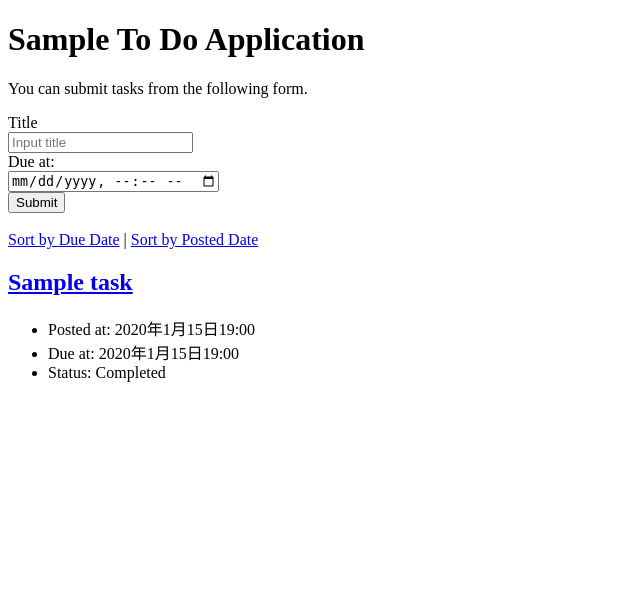
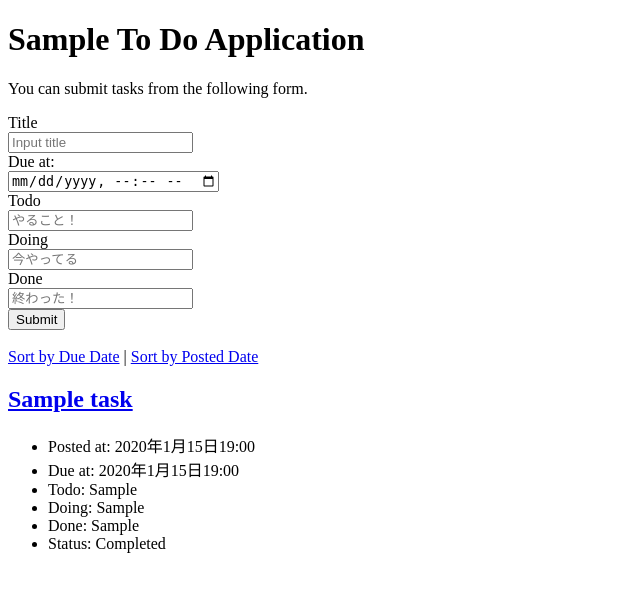
Before and after one commit to s1f102301910/django-test-exercise, a Django app: page / in a window 1280 px wide. Shown: the top 592 px of the page, without its empty margins (0-640 px from the left). Run offline with Django 5.2, Linux system fonts and the light colour scheme; tables that the repository leaves empty hold one stand-in row (values such as "Sample post").

Commit message:
エラー直った！

```diff
--- a/todo/models.py
+++ b/todo/models.py
@@ -7,6 +7,9 @@
     completed = models.BooleanField(default=False)
     posted_at = models.DateTimeField(default=timezone.now)
     due_at = models.DateTimeField(null=True, blank=True)
+    todo = models.CharField(max_length=500, blank=True)
+    doing = models.CharField(max_length=500, blank=True)
+    done = models.CharField(max_length=500, blank=True)
 
     def is_overdue(self, dt):
         if self.due_at is None:
--- a/todo/templates/todo/detail.html
+++ b/todo/templates/todo/detail.html
@@ -15,6 +15,11 @@
       {% if task.due_at %}
       <li>Due at: {{ task.due_at }}</li>
       {% endif %}
+
+      <li>Todo: {{ task.todo }}</li>
+      <li>Doing: {{ task.doing }}</li>
+      <li>Done: {{ task.done }}</li>
+
       {% if task.completed %}
       <li>Status: Completed</li>
       {% else %}
--- a/todo/templates/todo/index.html
+++ b/todo/templates/todo/index.html
@@ -22,6 +22,19 @@
         <input id="dueInput" name="due_at" type="datetime-local">
       </div>
       <div>
+        <label for="todoInput">Todo</label><br>
+        <input id="todoInput" name="todo" type="text" placeholder="やること！">
+      </div>
+      <div>
+        <label for="doingInput">Doing</label><br>
+        <input id="doingInput" name="doing" type="text" placeholder="今やってる">
+      </div>
+      <div>
+        <label for="doneInput">Done</label><br>
+        <input id="doneInput" name="done" type="text" placeholder="終わった！">
+      </div>
+
+      <div>
         <button type="submit">Submit</button>
       </div>
     </form>
@@ -40,6 +53,11 @@
         {% if task.due_at %}
         <li>Due at: {{ task.due_at }}</li>
         {% endif %}
+
+        <li>Todo: {{ task.todo }}</li>
+        <li>Doing: {{ task.doing }}</li>
+        <li>Done: {{ task.done }}</li>
+
         {% if task.completed %}
         <li>Status: Completed</li>
         {% else %}
--- a/todo/views.py
+++ b/todo/views.py
@@ -1,19 +1,23 @@
-from django.shortcuts import render, redirect
+from django.shortcuts import render, redirect, get_object_or_404
 from django.http import Http404
 from django.utils.timezone import make_aware
 from django.utils.dateparse import parse_datetime
 from todo.models import Task
 
-
 def index(request):
     if request.method == "POST":
-        task = Task(title=request.POST["title"],
-                    due_at=make_aware(parse_datetime(request.POST["due_at"])))
+        task = Task(
+            title=request.POST["title"],
+            due_at=make_aware(parse_datetime(request.POST["due_at"])) if request.POST["due_at"] else None,
+            todo=request.POST.get("todo", ""),
+            doing=request.POST.get("doing", ""),
+            done=request.POST.get("done", "")
+        )
         task.save()
+        return redirect('index')
 
     if request.GET.get("order") == "due":
         tasks = Task.objects.order_by("due_at")
-
     else:
         tasks = Task.objects.order_by("-posted_at")
 
@@ -22,28 +26,23 @@
     }
     return render(request, "todo/index.html", context)
 
-
 def detail(request, task_id):
-    try:
-        task = Task.objects.get(pk=task_id)
-    except Task.DoesNotExist:
-        raise Http404("Task does not exist")
-
+    task = get_object_or_404(Task, pk=task_id)
     context = {
         "task": task,
     }
     return render(request, "todo/detail.html", context)
 
 def update(request, task_id):
-    try:
-        task = Task.objects.get(pk=task_id)
-    except Task.DoesNotExist:
-        raise Http404("Task does not exist")
+    task = get_object_or_404(Task, pk=task_id)
     if request.method == "POST":
-        task.title = request.POST['titile']
-        task.due_at = make_aware(parse_datetime(request.POST['due_at']))
+        task.title = request.POST['title']
+        task.due_at = make_aware(parse_datetime(request.POST['due_at'])) if request.POST["due_at"] else None
+        task.todo = request.POST.get("todo", "")
+        task.doing = request.POST.get("doing", "")
+        task.done = request.POST.get("done", "")
         task.save()
-        return redirect(detail, task_id)
+        return redirect('detail', task_id=task.id)
 
     context = {
         'task': task
@@ -51,18 +50,12 @@
     return render(request, "todo/edit.html", context)
 
 def delete(request, task_id):
-    try:
-        task = Task.objects.get(pk=task_id)
-    except Task.DoesNotExist:
-        raise Http404('Task does not exist')
+    task = get_object_or_404(Task, pk=task_id)
     task.delete()
-    return redirect(index)
+    return redirect('index')
 
 def close(request, task_id):
-    try:
-        task = Task.objects.get(pk=task_id)
-    except Task.DoesNotExist:
-        raise Http404("Task does not exist")
+    task = get_object_or_404(Task, pk=task_id)
     task.completed = True
     task.save()
-    return redirect(index)
+    return redirect('index')
```
Also changed, not shown: todo/templates/todo/edit.html (+13 -0 lines), css/django.css (added).
